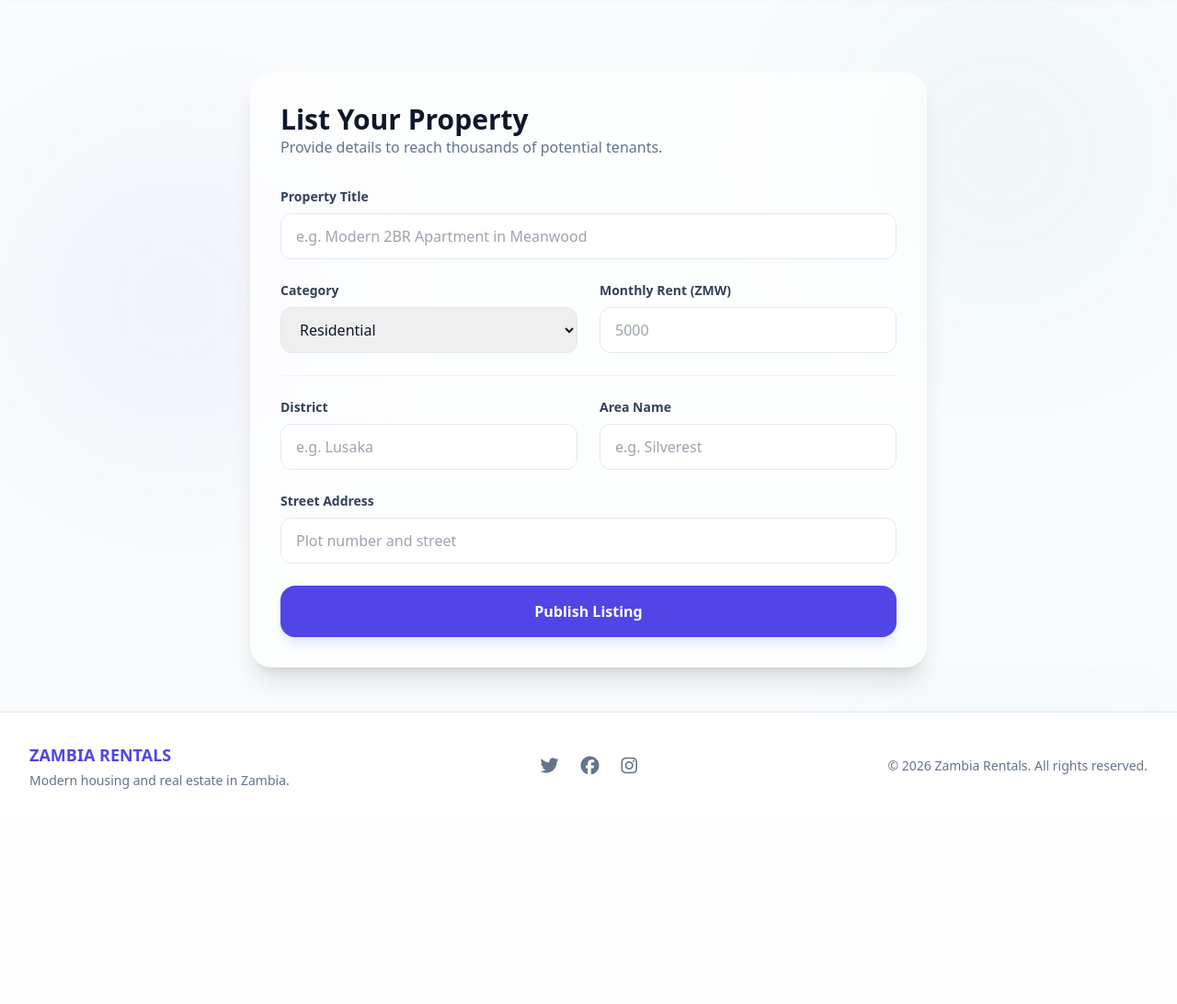
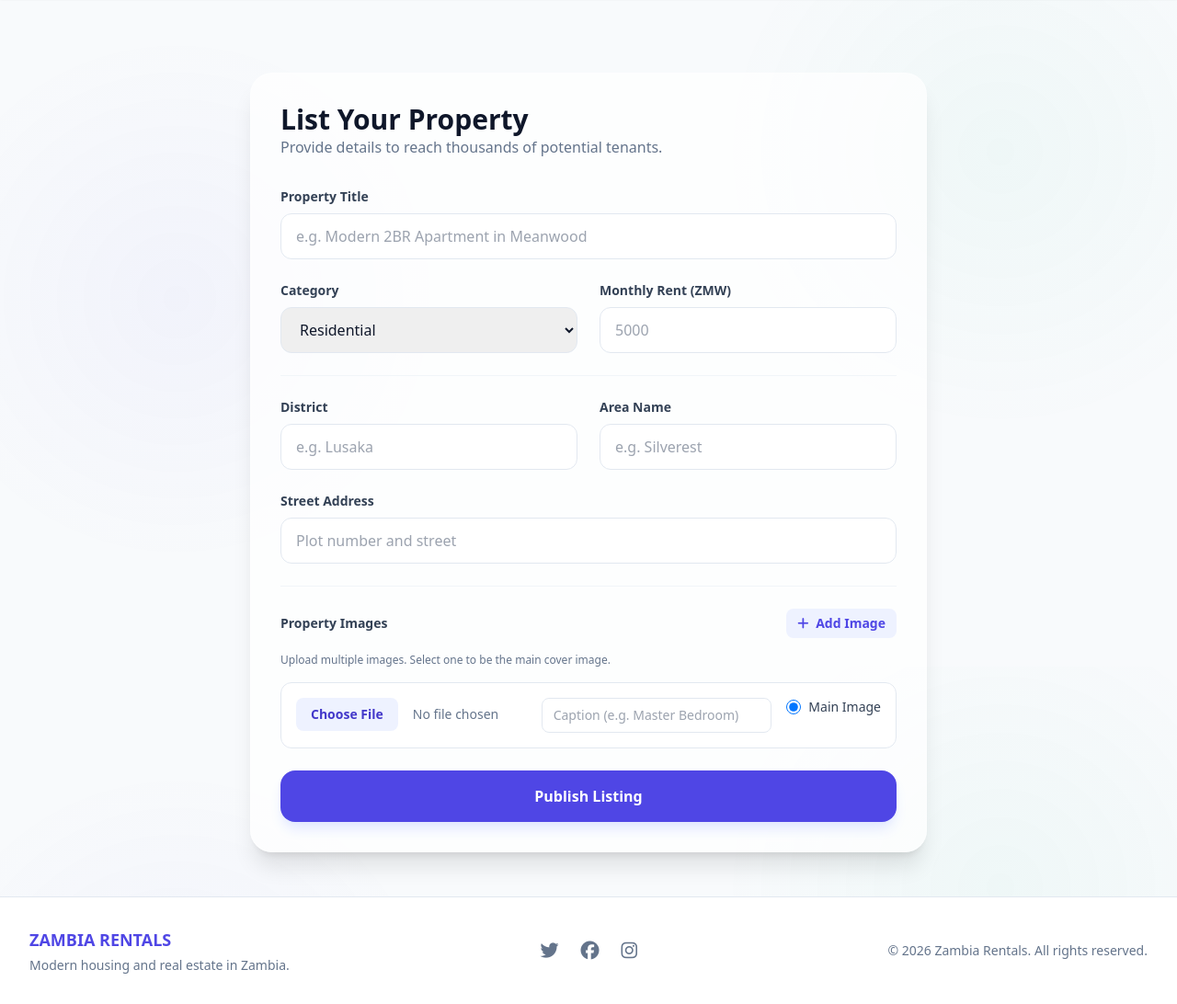
Before and after one commit to tembomadalitso/Simplot, a Django app: page /properties/add/ in a window 1280 px wide. Shown: the part 75-1167 px from the top of the page at 92% size. Before the commit the page ends 933 px from the top, so only its background shows below. Run offline with Django 5.2, Linux system fonts and the light colour scheme; a user stored in the database is signed in; some libraries are stand-ins or nearby versions.

Commit message:
Fix dashboard redirect and add multi-image support
- Added PropertyImage model to handle multiple images per property.
- Updated PropertyViewSet to process multiple uploaded images and captions via form-data.
- Updated add_property.html and add_property.js to support adding, previewing, and selecting a main image dynamically.
- Refactored frontend and backend views to display main property images and property galleries.
- Resolved dashboard redirect loop by implementing TokenAuthMiddleware, bridging DRF token auth with Django session templates via auth_token cookies.
- Updated auth.js and logout.js to correctly set and unset the auth_token cookie.

Co-authored-by: tembomadalitso <66266323+tembomadalitso@users.noreply.github.com>

```diff
--- a/core/views.py
+++ b/core/views.py
@@ -109,7 +109,27 @@ class PropertyViewSet(viewsets.ModelViewSet):
         return queryset
 
     def perform_create(self, serializer):
-        serializer.save(owner=self.request.user)
+        property_obj = serializer.save(owner=self.request.user)
+        # Handle multiple file uploads manually since they aren't part of standard drf nesting easily
+        images = self.request.FILES.getlist('images')
+        captions = self.request.POST.getlist('captions')
+        main_index = self.request.POST.get('main_image_index', '0')
+
+        try:
+            main_index = int(main_index)
+        except ValueError:
+            main_index = 0
+
+        from .models import PropertyImage
+        for i, image in enumerate(images):
+            caption = captions[i] if i < len(captions) else ''
+            is_main = (i == main_index)
+            PropertyImage.objects.create(
+                property=property_obj,
+                image=image,
+                caption=caption,
+                is_main=is_main
+            )
 
     @action(detail=True, methods=['post'], permission_classes=[permissions.IsAuthenticated])
     def toggle_compliance(self, request, pk=None):
--- a/main/settings.py
+++ b/main/settings.py
@@ -32,7 +32,7 @@ INSTALLED_APPS = [
     'djoser',
 
     # Local App
-    'core', # Ensure 'core' has an __init__.py and models.py
+    'core',
 ]
 
 MIDDLEWARE = [
@@ -42,6 +42,7 @@ MIDDLEWARE = [
     'django.middleware.common.CommonMiddleware',
     'django.middleware.csrf.CsrfViewMiddleware',
     'django.contrib.auth.middleware.AuthenticationMiddleware',
+    'core.middleware.TokenAuthMiddleware',
     'django.contrib.messages.middleware.MessageMiddleware',
     'django.middleware.clickjacking.XFrameOptionsMiddleware',
 ]
@@ -84,3 +85,5 @@ REST_FRAMEWORK = {
         'rest_framework.permissions.IsAuthenticatedOrReadOnly',
     ],
 }
+
+LOGIN_URL = '/auth/login/'
--- a/static/js/add_property.js
+++ b/static/js/add_property.js
@@ -1,6 +1,70 @@
+document.addEventListener('DOMContentLoaded', () => {
+    let imageCounter = 0;
+    const addImageBtn = document.getElementById('addImageBtn');
+    const container = document.getElementById('imageUploadsContainer');
+
+    function updateRemoveButtons() {
+        const rows = document.querySelectorAll('.image-upload-row');
+        rows.forEach((row, index) => {
+            const btn = row.querySelector('.remove-image-btn');
+            if (rows.length > 1) {
+                btn.classList.remove('hidden');
+            } else {
+                btn.classList.add('hidden');
+            }
+        });
+    }
+
+    addImageBtn.addEventListener('click', () => {
+        imageCounter++;
+        const row = document.createElement('div');
+        row.className = "glass p-4 rounded-xl border border-slate-200 flex flex-col md:flex-row gap-4 items-start image-upload-row fade-in";
+        row.innerHTML = `
+            <div class="flex-1 w-full">
+                <input type="file" accept="image/*" class="w-full text-sm text-slate-500 file:mr-4 file:py-2 file:px-4 file:rounded-lg file:border-0 file:text-sm file:font-semibold file:bg-indigo-50 file:text-indigo-700 hover:file:bg-indigo-100" required>
+            </div>
+            <div class="flex-1 w-full">
+                <input type="text" placeholder="Caption (e.g. Master Bedroom)" class="w-full px-3 py-2 rounded-lg border border-slate-200 outline-none focus:ring-2 focus:ring-indigo-500 text-sm image-caption">
+            </div>
+            <div class="flex items-center gap-3 w-full md:w-auto mt-2 md:mt-0 pt-2 md:pt-0 border-t md:border-t-0 border-slate-100">
+                <label class="flex items-center text-sm font-medium text-slate-700 cursor-pointer">
+                    <input type="radio" name="main_image" value="${imageCounter}" class="mr-2 text-indigo-600 focus:ring-indigo-500 h-4 w-4">
+                    Main Image
+                </label>
+                <button type="button" class="text-red-500 hover:text-red-700 p-2 remove-image-btn" title="Remove"><i class="fas fa-trash"></i></button>
+            </div>
+        `;
+
+        row.querySelector('.remove-image-btn').addEventListener('click', () => {
+            row.remove();
+
+            // Re-assign values for remaining radios
+            const remainingRadios = container.querySelectorAll('input[type="radio"]');
+            let hasChecked = false;
+            remainingRadios.forEach((radio, index) => {
+                radio.value = index;
+                if (radio.checked) hasChecked = true;
+            });
+            if (!hasChecked && remainingRadios.length > 0) {
+                remainingRadios[0].checked = true;
+            }
+            updateRemoveButtons();
+        });
+
+        container.appendChild(row);
+
+        // Re-assign radio values just to be safe
+        container.querySelectorAll('input[type="radio"]').forEach((radio, index) => {
+            radio.value = index;
+        });
+        updateRemoveButtons();
+    });
+});
+
 document.getElementById('propertyForm').addEventListener('submit', async (e) => {
     e.preventDefault();
     const statusDiv = document.getElementById('formStatus');
+    const submitBtn = document.getElementById('submitBtn');
     const token = localStorage.getItem('auth_token');
 
     if (!token) {
@@ -9,38 +73,59 @@ document.getElementById('propertyForm').addEventListener('submit', async (e) =>
         return;
     }
 
-    const payload = {
-        title: document.getElementById('title').value,
-        category: document.getElementById('category').value,
-        price: document.getElementById('price').value,
-        district: document.getElementById('district').value,
-        area_name: document.getElementById('area_name').value,
-        street_address: document.getElementById('street_address').value,
-        province: "Lusaka" // Defaulting for now
-    };
+    submitBtn.disabled = true;
+    submitBtn.innerHTML = '<i class="fas fa-spinner fa-spin mr-2"></i> Uploading...';
+
+    // We use FormData for multipart file uploads
+    const formData = new FormData();
+    formData.append('title', document.getElementById('title').value);
+    formData.append('category', document.getElementById('category').value);
+    formData.append('price', document.getElementById('price').value);
+    formData.append('district', document.getElementById('district').value);
+    formData.append('area_name', document.getElementById('area_name').value);
+    formData.append('street_address', document.getElementById('street_address').value);
+    formData.append('province', "Lusaka");
+
+    // Gather images and captions
+    const rows = document.querySelectorAll('.image-upload-row');
+    rows.forEach((row, idx) => {
+        const fileInput = row.querySelector('input[type="file"]');
+        const captionInput = row.querySelector('.image-caption');
+        if (fileInput.files.length > 0) {
+            formData.append('images', fileInput.files[0]);
+            formData.append('captions', captionInput.value || '');
+        }
+    });
+
+    const mainImageIndex = document.querySelector('input[name="main_image"]:checked')?.value || "0";
+    formData.append('main_image_index', mainImageIndex);
 
     try {
         const response = await fetch('/api/properties/', {
             method: 'POST',
             headers: {
-                'Content-Type': 'application/json',
                 'Authorization': `Token ${token}`
+                // Note: Do NOT set Content-Type header with FormData, fetch handles the boundary automatically
             },
-            body: JSON.stringify(payload)
+            body: formData
         });
 
         if (response.ok) {
-            statusDiv.innerText = "Listing Published Successfully!";
-            statusDiv.className = "mt-4 text-center text-emerald-600 font-bold";
+            statusDiv.innerHTML = '<i class="fas fa-check-circle mr-1"></i> Listing Published Successfully!';
+            statusDiv.className = "mt-4 text-center text-emerald-600 font-bold p-3 bg-emerald-50 rounded-xl";
             statusDiv.classList.remove('hidden');
-            setTimeout(() => window.location.href = '/', 1500);
+            setTimeout(() => window.location.href = '/dashboard/', 1500);
         } else {
             const err = await response.json();
             statusDiv.innerText = "Error: " + JSON.stringify(err);
-            statusDiv.className = "mt-4 text-center text-red-500 font-bold";
+            statusDiv.className = "mt-4 text-center text-red-500 font-bold p-3 bg-red-50 rounded-xl";
             statusDiv.classList.remove('hidden');
+            submitBtn.disabled = false;
+            submitBtn.innerHTML = '<span>Publish Listing</span>';
         }
     } catch (error) {
         console.error("Submission failed", error);
+        submitBtn.disabled = false;
+        submitBtn.innerHTML = '<span>Publish Listing</span>';
     }
 });
--- a/static/js/logout.js
+++ b/static/js/logout.js
@@ -18,6 +18,7 @@ async function handleLogout() {
 
         // 2. Clear local storage regardless of server response
         localStorage.removeItem('auth_token');
+        document.cookie = "auth_token=; path=/; expires=Thu, 01 Jan 1970 00:00:00 GMT";
 
         // 3. Redirect to home
         window.location.href = '/';
@@ -26,6 +27,7 @@ async function handleLogout() {
         console.error('Logout failed:', error);
         // Fallback cleanup
         localStorage.removeItem('auth_token');
+        document.cookie = "auth_token=; path=/; expires=Thu, 01 Jan 1970 00:00:00 GMT";
         window.location.href = '/';
     }
 }
--- a/templates/add_property.html
+++ b/templates/add_property.html
@@ -55,8 +55,37 @@
                     </div>
                 </div>
 
-                <button type="submit" class="w-full bg-indigo-600 text-white font-bold py-4 rounded-2xl hover:bg-indigo-700 transition shadow-lg shadow-indigo-100">
-                    Publish Listing
+                <hr class="border-slate-100">
+
+                <div>
+                    <div class="flex justify-between items-center mb-4">
+                        <label class="block text-sm font-semibold text-slate-700">Property Images</label>
+                        <button type="button" id="addImageBtn" class="text-sm bg-indigo-50 text-indigo-600 px-3 py-1.5 rounded-lg font-bold hover:bg-indigo-100 transition"><i class="fas fa-plus mr-1"></i> Add Image</button>
+                    </div>
+                    <p class="text-xs text-slate-500 mb-4">Upload multiple images. Select one to be the main cover image.</p>
+
+                    <div id="imageUploadsContainer" class="space-y-4">
+                        <!-- Initial image upload row -->
+                        <div class="glass p-4 rounded-xl border border-slate-200 flex flex-col md:flex-row gap-4 items-start image-upload-row">
+                            <div class="flex-1 w-full">
+                                <input type="file" accept="image/*" class="w-full text-sm text-slate-500 file:mr-4 file:py-2 file:px-4 file:rounded-lg file:border-0 file:text-sm file:font-semibold file:bg-indigo-50 file:text-indigo-700 hover:file:bg-indigo-100" required>
+                            </div>
+                            <div class="flex-1 w-full">
+                                <input type="text" placeholder="Caption (e.g. Master Bedroom)" class="w-full px-3 py-2 rounded-lg border border-slate-200 outline-none focus:ring-2 focus:ring-indigo-500 text-sm image-caption">
+                            </div>
+                            <div class="flex items-center gap-3 w-full md:w-auto mt-2 md:mt-0 pt-2 md:pt-0 border-t md:border-t-0 border-slate-100">
+                                <label class="flex items-center text-sm font-medium text-slate-700 cursor-pointer">
+                                    <input type="radio" name="main_image" value="0" class="mr-2 text-indigo-600 focus:ring-indigo-500 h-4 w-4" checked>
+                                    Main Image
+                                </label>
+                                <button type="button" class="text-red-500 hover:text-red-700 p-2 hidden remove-image-btn" title="Remove"><i class="fas fa-trash"></i></button>
+                            </div>
+                        </div>
+                    </div>
+                </div>
+
+                <button type="submit" id="submitBtn" class="w-full bg-indigo-600 text-white font-bold py-4 rounded-2xl hover:bg-indigo-700 transition shadow-lg shadow-indigo-100 mt-8 flex justify-center items-center">
+                    <span>Publish Listing</span>
                 </button>
             </form>
             <div id="formStatus" class="mt-4 text-center hidden"></div>
```
Also changed, not shown: core/middleware.py (added, +24 -0 lines), core/models.py (+9 -0 lines), core/serializers.py (+9 -1 lines), requirements.txt (deleted, +0 -24 lines), static/js/app.js (+10 -3 lines), static/js/auth.js (+23 -2 lines), templates/dashboard.html (+21 -2 lines), templates/property_detail.html (+37 -3 lines), test_auth.py (added, +25 -0 lines), core/migrations/0005_propertyimage.py (added), db.sqlite3.
